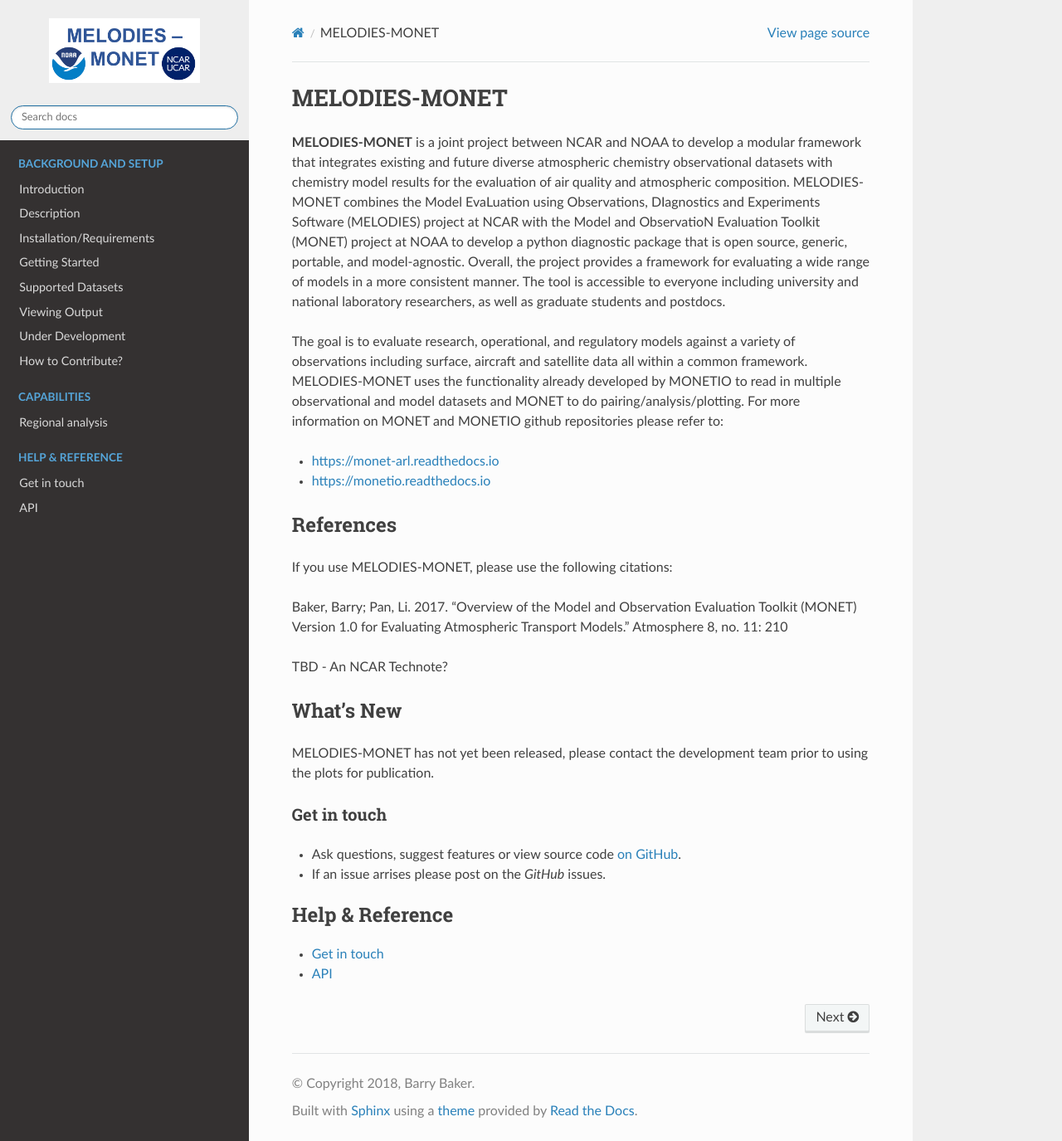
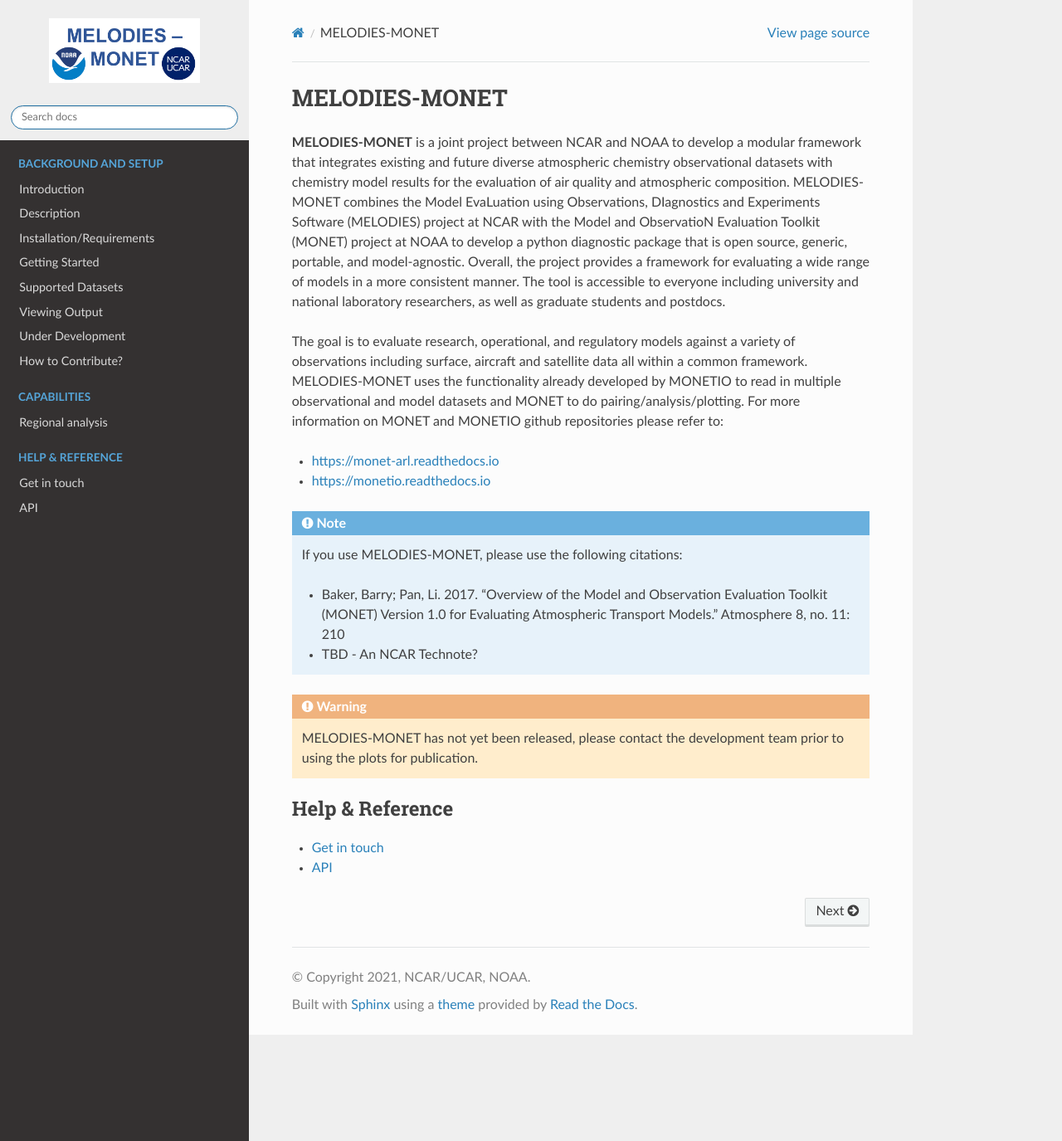
Before and after one commit to NOAA-CSL/MELODIES-MONET, a Sphinx documentation site: the page built from docs/index.rst, in a window 1280 px wide and 1375 px high. Shown: the whole window at 83% size. Built offline with Sphinx 7.4.7 and the Read the Docs theme 2.0.0, drawn with Linux system fonts in a browser that asks for light colours; pages that are not in the unit, such as notebooks, are missing from menus.

Commit message:
Changing some structure/format so that pdf will look good as well

```diff
--- a/docs/api.rst
+++ b/docs/api.rst
@@ -15,6 +17,3 @@
     :maxdepth: 4
 
     source/melodies_monet
-
-
-.. _on GitHub: https://github.com/NOAA-CSL/MELODIES-MONET
--- a/docs/conf.py
+++ b/docs/conf.py
@@ -27,9 +27,9 @@
 sys.path.insert(0, os.path.abspath('../'))
 # -- Project information -----------------------------------------------------
 
-project = u'melodies-monet'
-copyright = u'2018, Barry Baker'
-author = u'Barry Baker'
+project = u'MELODIES-MONET'
+copyright = u'2021, NCAR/UCAR, NOAA'
+author = u'Rebecca Schwantes (NOAA), Barry Baker (NOAA), Louisa Emmons (NCAR), Rebecca Buchholz (NCAR)'
 
 # The short X.Y version
 version = u''
@@ -158,14 +158,14 @@
 # (source start file, target name, title,
 #  author, documentclass [howto, manual, or own class]).
 latex_documents = [
-    (master_doc, 'melodies-monet.tex', u'melodies-monet Documentation', u'Barry Baker', 'manual'),
+    (master_doc, 'melodies-monet.tex', u'MELODIES-MONET Documentation', u'Rebecca Schwantes (NOAA) \\and Barry Baker (NOAA) \\and Louisa Emmons (NCAR) \\and Rebecca Buchholz (NCAR)', 'manual'),
 ]
 
 # -- Options for manual page output ------------------------------------------
 
 # One entry per manual page. List of tuples
 # (source start file, name, description, authors, manual section).
-man_pages = [(master_doc, 'melodies-monet', u'melodies-monet Documentation', [author], 1)]
+man_pages = [(master_doc, 'melodies-monet', u'MELODIES-MONET Documentation', [author], 1)]
 
 # -- Options for Texinfo output ----------------------------------------------
 
@@ -173,7 +173,7 @@
 # (source start file, target name, title, author,
 #  dir menu entry, description, category)
 texinfo_documents = [
-    (master_doc, 'melodies-monet', u'melodies-monet Documentation', author, 'melodies-monet', 'One line description of project.', 'Miscellaneous'),
+    (master_doc, 'melodies-monet', u'melodies-monet Documentation', author, 'melodies-monet', 'Analysis tool for atmopsheric chemistry modeling.', 'Miscellaneous'),
 ]
 
 # -- Extension configuration -------------------------------------------------
--- a/docs/index.rst
+++ b/docs/index.rst
@@ -20,22 +20,17 @@
 - https://monet-arl.readthedocs.io
 - https://monetio.readthedocs.io
 
-References
-^^^^^^^^^^
 
-If you use MELODIES-MONET, please use the following citations:
+.. note::
+   If you use MELODIES-MONET, please use the following citations:
 
-Baker, Barry; Pan, Li. 2017. “Overview of the Model and Observation
-Evaluation Toolkit (MONET) Version 1.0 for Evaluating Atmospheric
-Transport Models.” Atmosphere 8, no. 11: 210
+   - Baker, Barry; Pan, Li. 2017. “Overview of the Model and Observation Evaluation Toolkit (MONET) Version 1.0 for Evaluating Atmospheric Transport Models.” Atmosphere 8, no. 11: 210
 
-TBD - An NCAR Technote?
+   - TBD - An NCAR Technote?
 
-What's New
-^^^^^^^^^^
 
-MELODIES-MONET has not yet been released, please contact the development team prior
-to using the plots for publication.
+.. warning::
+   MELODIES-MONET has not yet been released, please contact the development team prior to using the plots for publication.
 
 .. toctree::
    :hidden:
@@ -60,11 +55,6 @@
    examples/regional_ts
 
 
-Get in touch
-------------
-
-- Ask questions, suggest features or view source code `on GitHub`_.
-- If an issue arrises please post on the `GitHub` issues.
 
 .. _on GitHub: https://github.com/NOAA-CSL/MELODIES-MONET
 
```
Also changed, not shown: other parts of docs/api.rst (+2 -0 lines).
